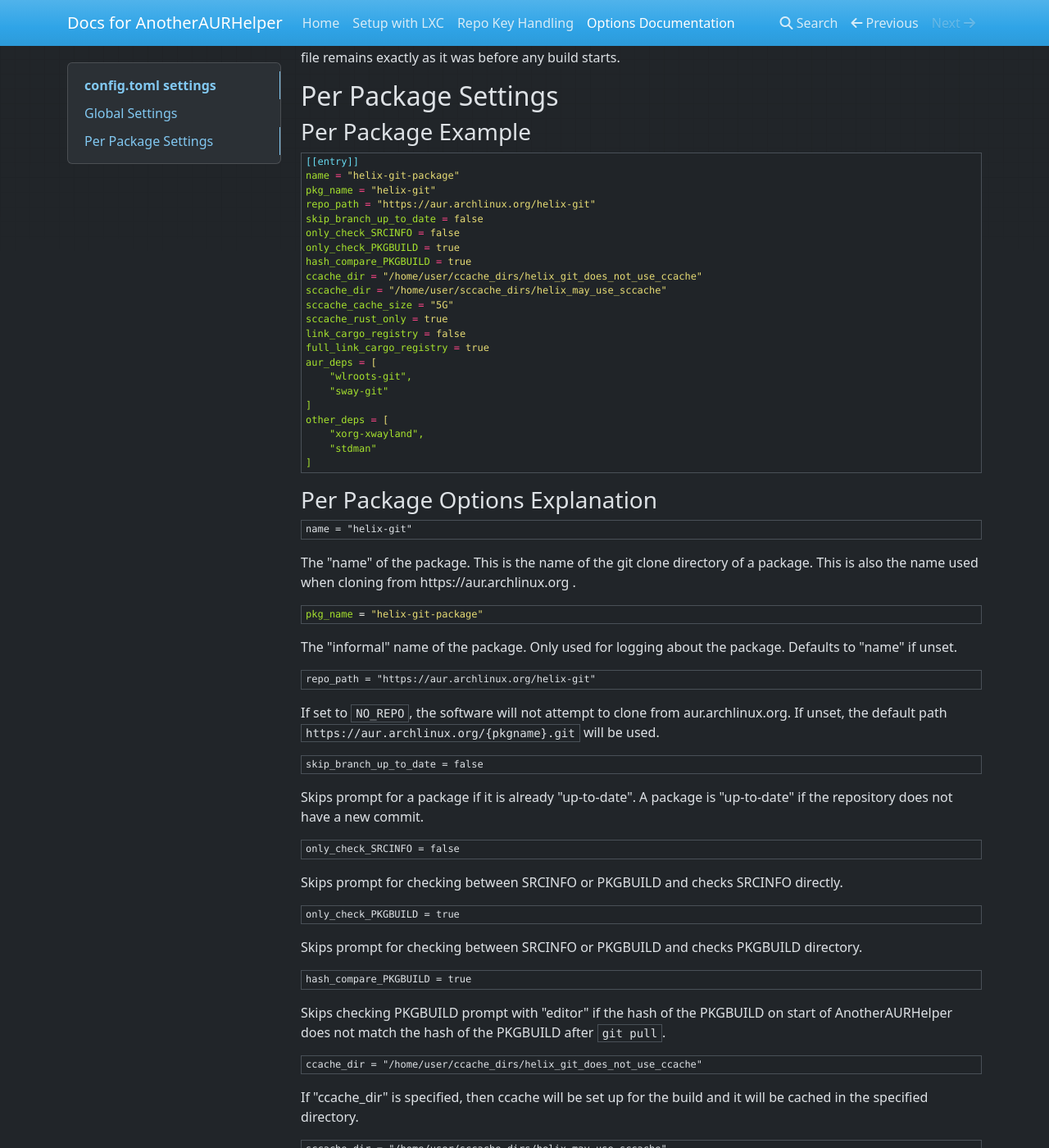
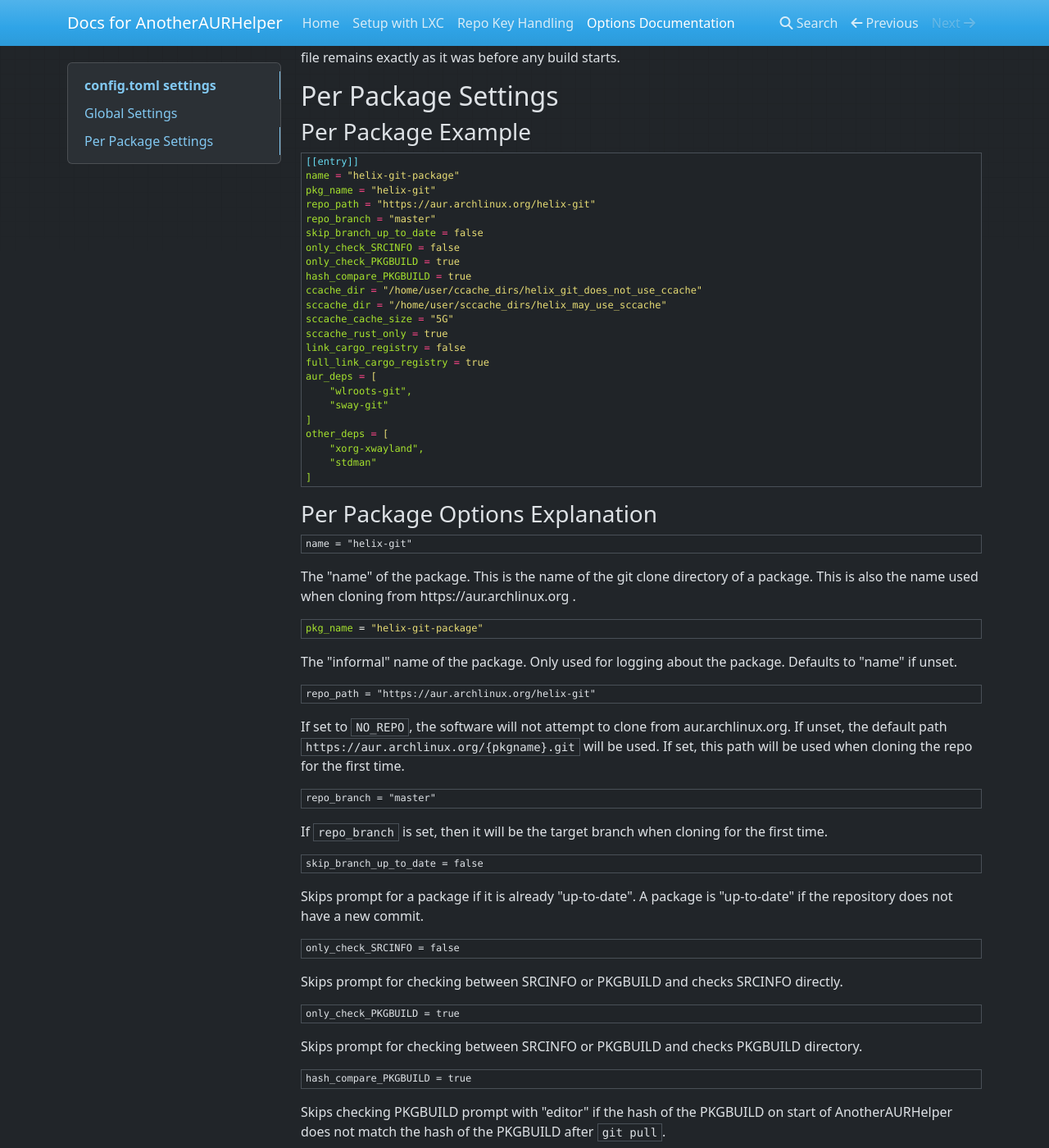
Before and after one commit to Stephen-Seo/AnotherAURHelper, an MkDocs documentation site: the page built from docs/config.md, in a window 1280 px wide and 1400 px high, scrolled down 1994 px. Shown: the whole window at 82% size. Built offline with MkDocs 1.6.1, drawn with Linux system fonts in a browser that asks for light colours.

Commit message:
Update info on config repo_path/repo_branch

```diff
--- a/docs/config.md
+++ b/docs/config.md
@@ -109,6 +109,7 @@ it was before any build starts.
     name = "helix-git-package"
     pkg_name = "helix-git"
     repo_path = "https://aur.archlinux.org/helix-git"
+    repo_branch = "master"
     skip_branch_up_to_date = false
     only_check_SRCINFO = false
     only_check_PKGBUILD = true
@@ -145,7 +146,13 @@ Defaults to "name" if unset.
 
 If set to `NO_REPO`, the software will not attempt to clone from
 aur.archlinux.org. If unset, the default path
-`https://aur.archlinux.org/{pkgname}.git` will be used.
+`https://aur.archlinux.org/{pkgname}.git` will be used. If set, this path will
+be used when cloning the repo for the first time.
+
+    repo_branch = "master"
+
+If `repo_branch` is set, then it will be the target branch when cloning for the
+first time.
 
     skip_branch_up_to_date = false
 
```
